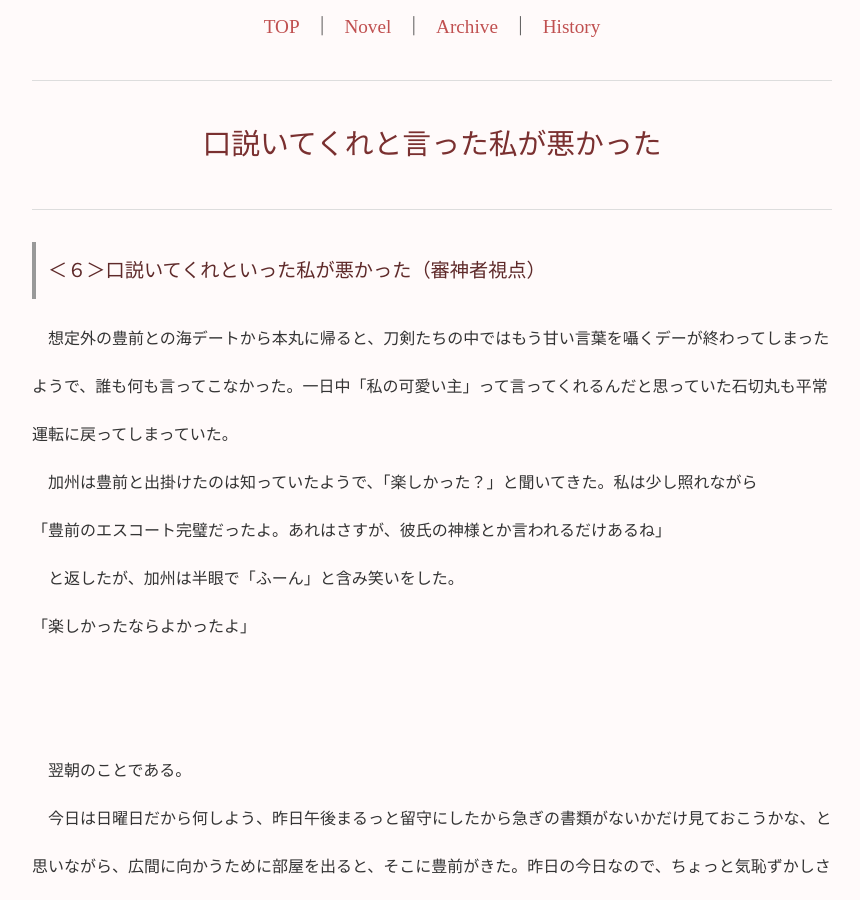
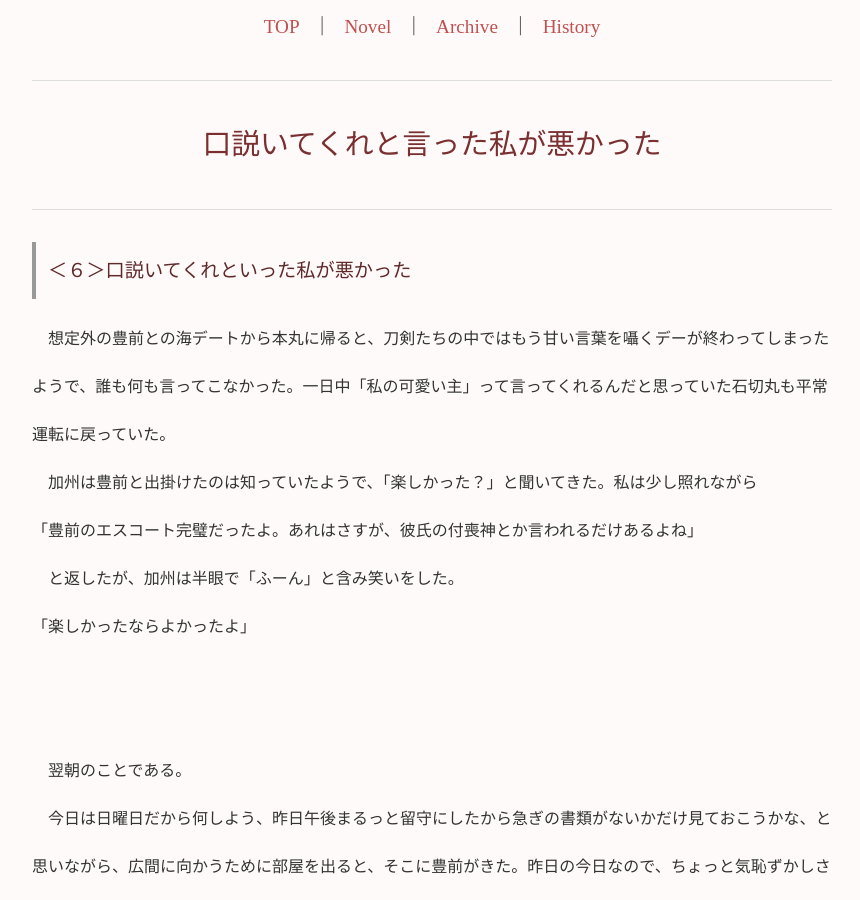
Before and after one commit to fjst160/lemon160, a Jekyll site: the page built from _novels/md-02-06.md, in a window 1280 px wide and 900 px high, scrolled down 322 px. Shown: the whole window, without its empty margins (208-1068 px from the left). Built offline with Jekyll 4.4.1, drawn with Linux system fonts in a browser that asks for light colours.

Commit message:
Update md-02-06.md

```diff
--- a/_novels/md-02-06.md
+++ b/_novels/md-02-06.md
@@ -16,14 +16,18 @@ medium_pages:
   - /novels/md-02-04.html
   - /novels/md-02-05.html
   - /novels/md-02-06.html
+
+medium_id: md-02
+part: 6
+
 ---
 
 
-## ＜６＞口説いてくれといった私が悪かった（審神者視点）
+## ＜６＞口説いてくれといった私が悪かった
 
-　想定外の豊前との海デートから本丸に帰ると、刀剣たちの中ではもう甘い言葉を囁くデーが終わってしまったようで、誰も何も言ってこなかった。一日中「私の可愛い主」って言ってくれるんだと思っていた石切丸も平常運転に戻ってしまっていた。
+　想定外の豊前との海デートから本丸に帰ると、刀剣たちの中ではもう甘い言葉を囁くデーが終わってしまったようで、誰も何も言ってこなかった。一日中「私の可愛い主」って言ってくれるんだと思っていた石切丸も平常運転に戻っていた。
 　加州は豊前と出掛けたのは知っていたようで、「楽しかった？」と聞いてきた。私は少し照れながら
-「豊前のエスコート完璧だったよ。あれはさすが、彼氏の神様とか言われるだけあるね」
+「豊前のエスコート完璧だったよ。あれはさすが、彼氏の付喪神とか言われるだけあるよね」
 　と返したが、加州は半眼で「ふーん」と含み笑いをした。
 「楽しかったならよかったよ」<br><br>
 　翌朝のことである。
```
